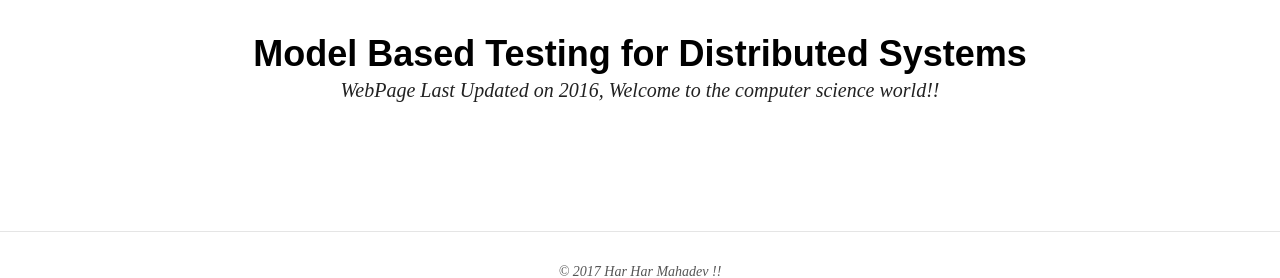
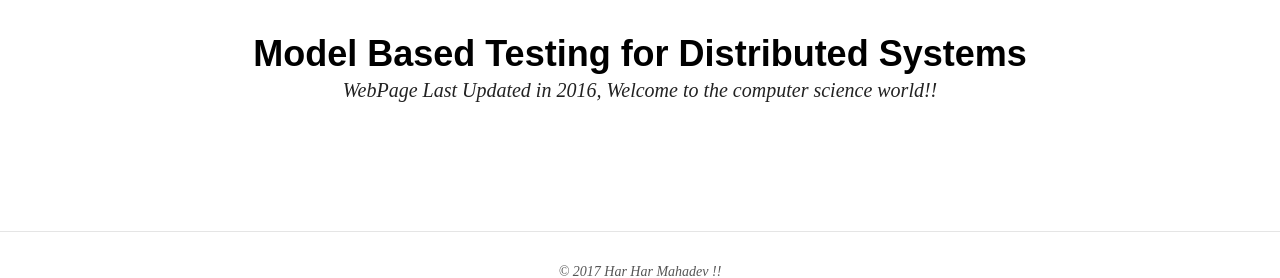
Before and after one commit to devmahadev/Research-Web, a Jekyll site: the page built from index.html, in a window 1280 px wide. Shown: the part 293-571 px from the top of the page. Built offline with Jekyll 4.4.1, drawn with Linux system fonts in a browser that asks for light colours; nearby versions of some CDN libraries.

```diff
--- a/_config.yml
+++ b/_config.yml
@@ -3,7 +3,7 @@
 layout: page
 title: Model Based Testing for Distributed Systems
 locale: en_US
-description: WebPage Last Updated on 2016, Welcome to the computer science world!!
+description: WebPage Last Updated in 2016, Welcome to the computer science world!!
 modified: 2014-08-08T19:44:38.564948-04:00
 search_omit: true
 logo: site-logo.png
```
